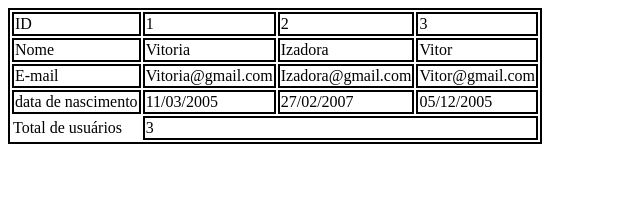
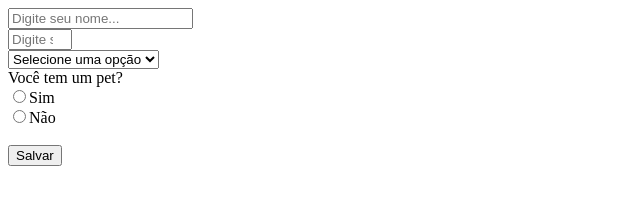
Before and after one commit to ruiva1103/programa-o, a plain HTML site: page index.html in a window 1280 px wide. Shown: the whole page, without its empty margins (0-640 px from the left). Drawn offline with Linux system fonts and the light colour scheme.

Commit message:
Add files via upload

```diff
--- a/index.html
+++ b/index.html
@@ -1,38 +1,47 @@
-<html>
-    <head>
-        <title>tebelas no html</title>
-    </head>
-    <body>
-            <table style="border: 2px solid black;">
-            <tr> <!-- <tr> cria uma linha na <tabela-->
-                <td style="border: 2px solid black;">ID</td> <!--<td> Cria uma coluna ma tabela-->
-                <td style="border: 2px solid black;">1</td>
-                <td style="border: 2px solid black;">2</td>
-                <td style="border: 2px solid black;">3</td>
-                </tr>
-                <tr>
-                    <td style="border: 2px solid black;">Nome</td>
-                    <td style="border: 2px solid black;">Vitoria</td>
-                    <td style="border: 2px solid black;">Izadora</td>
-                    <td style="border: 2px solid black;">Vitor</td>
+<!DOCTYPE html>
+<html lang="en">
+<head>
+    <meta charset="UTF-8">
+    <meta name="viewport" content="width=device-width, initial-scale=1.0">
+    <title>Tipos de campos</title>
+    <script>
+      function cadastrarUsuario(){
+         usuario = new Object();
+         nome = document.getElementById("nomeUsuario").value;
+         idade = document.getElementById("idadeUsuario").value;
+         genero = document.getElementById("generoUsuario").value;
 
-                </tr>
-                <tr>
-                    <td style="border: 2px solid black;">E-mail</td>
-                    <td style="border: 2px solid black;">Vitoria@gmail.com</td>
-                    <td style="border: 2px solid black;">Izadora@gmail.com</td>
-                    <td style="border: 2px solid black;">Vitor@gmail.com</td>
-                </tr>
-                <tr>
-                    <td style="border: 2px solid black;">data de nascimento</td>
-                    <td style="border: 2px solid black;">11/03/2005</td>
-                    <td style="border: 2px solid black;">27/02/2007</td>
-                    <td style="border: 2px solid black;">05/12/2005</td>
-                </tr>
-                <tr>
-                    <td>Total de usuários</td>
-                    <td colspan="3" style="border: 2px solid black;">3</td>
-                </tr>
-            </table>
-    </body>
+         usuario.nome = nome;
+         usuario.idade = idade;
+         usuario.genero = genero;
+
+         console.log("Nome do usuário: "+usuario.nome);
+         console.log("Idade do usuário: "+usuario.idade);
+         console.log("Genero do usuário: "+usuario.genero);
+      }
+
+    </script>
+</head>
+<body>
+   <input type="text" placeholder="Digite seu nome..." name="nomeUsuario" id="nomeUsuario">
+   <br>
+   <input type="number" placeholder="Digite sua idade..." min="0" max="100" name="idadeUsuairo" id="idadeUsuario">
+   <br>
+   <select name="generoUsuario" id="generoUsuario">
+     <option>Selecione uma opção</option>
+     <option>Masculino</option>
+     <option>Femenino</option>
+   </select>
+   <br>
+   <div>
+    <label>Você tem um pet?</label>
+    <br>
+     <input type="radio" name="opcao"><label>Sim</label>
+     <br>
+     <input type="radio" name="opcao"><label>Não</label>
+     <br>
+   </div>
+   <br>
+   <button onclick="cadastrarUsuario()">Salvar</button>
+</body>
 </html>
```
